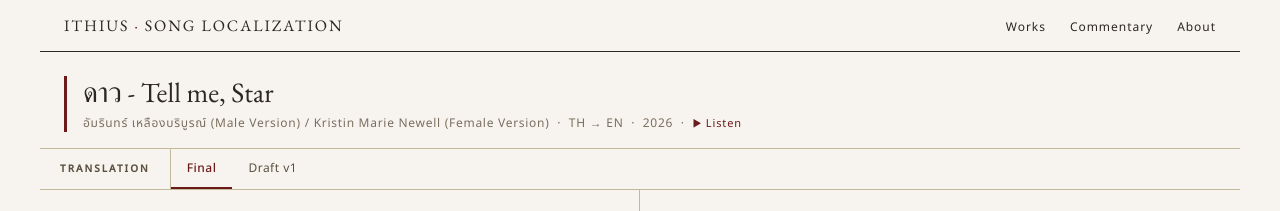
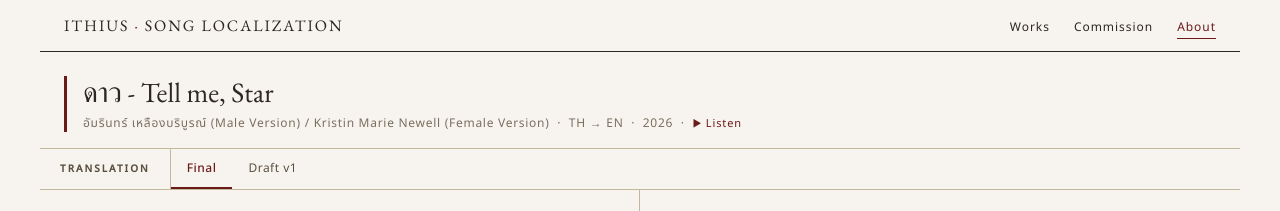
Before and after one commit to Ithius/song-localization, a Jekyll site: the page built from _songs/tellmestar.md, in a window 1280 px wide and 900 px high. Shown: the top 211 px of the window. Built offline with Jekyll 4.4.1, drawn with Linux system fonts in a browser that asks for light colours.

Commit message:
Update song.html

```diff
--- a/_layouts/song.html
+++ b/_layouts/song.html
@@ -12,12 +12,12 @@
 </head>
 <body class="mu">
 
-  <nav class="mu-topbar">
+<nav class="mu-topbar">
     <a href="{{ '/' | relative_url }}" class="mu-logo">Ithius <span>·</span> Song Localization</a>
     <ul class="mu-nav">
       <li><a href="{{ '/' | relative_url }}">Works</a></li>
-      <li><a href="#">Commentary</a></li>
-      <li><a href="#">About</a></li>
+      <li><a href="{{ '/commission.html' | relative_url }}">Commission</a></li>
+      <li><a href="{{ '/about.html' | relative_url }}" class="active">About</a></li>
     </ul>
   </nav>
 
```
